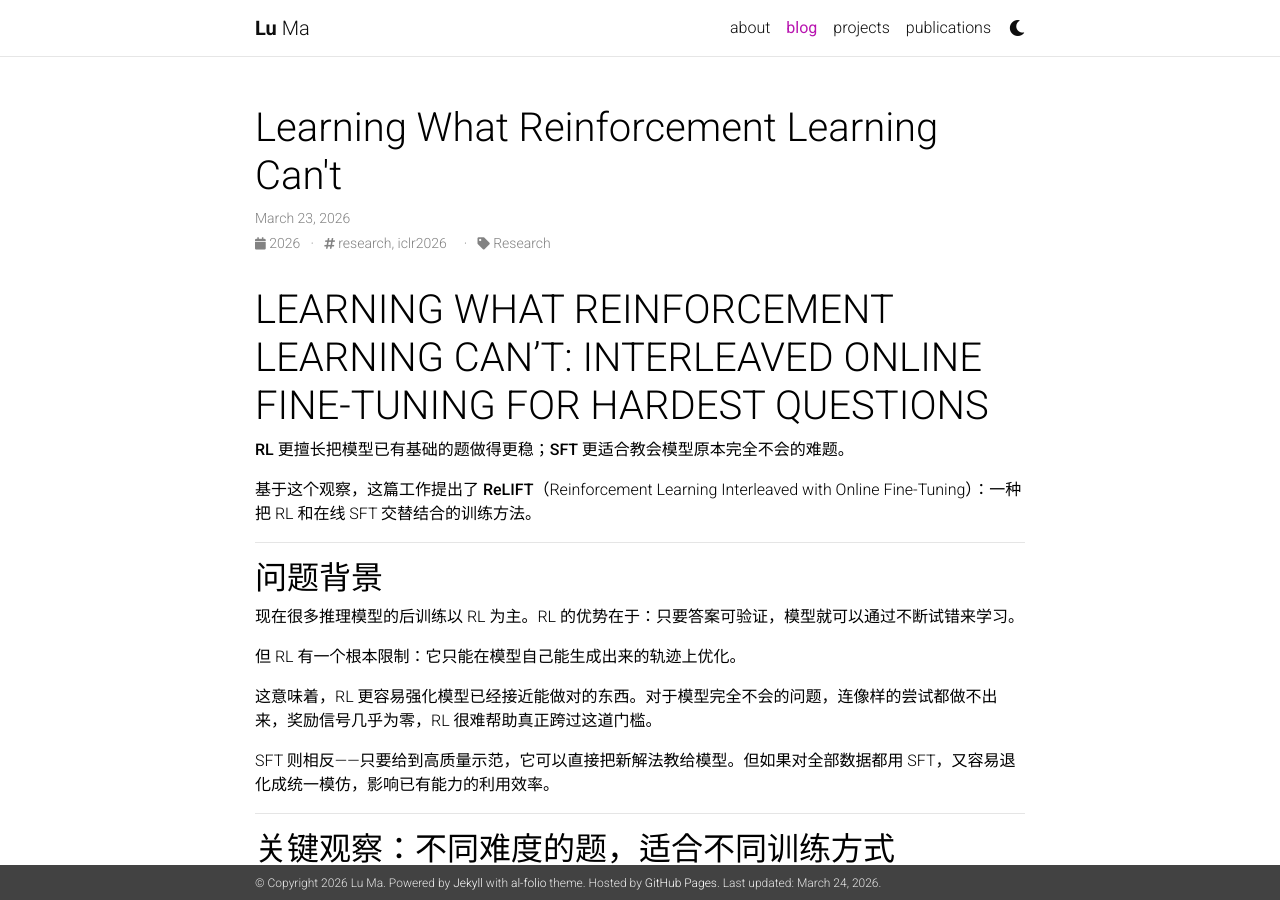
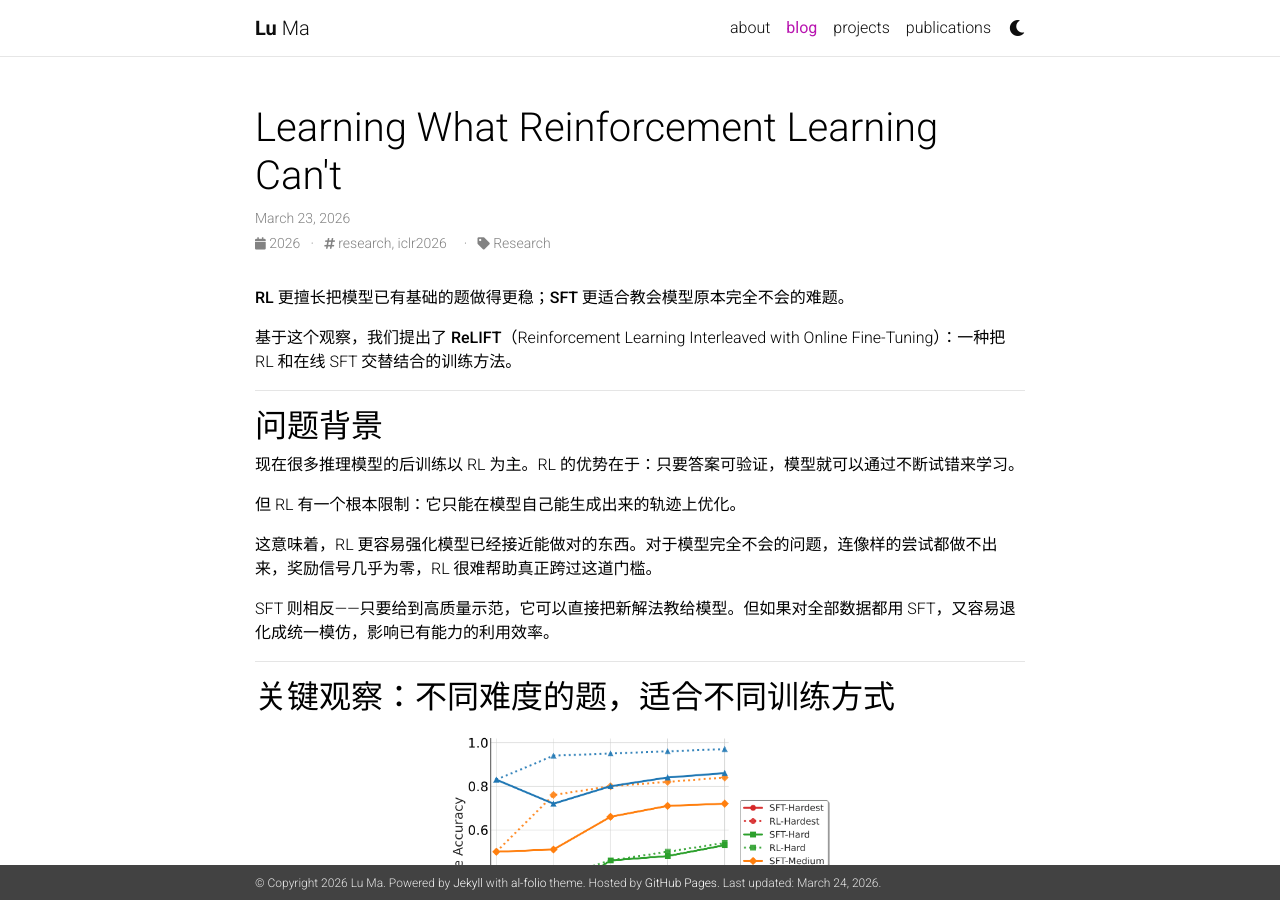
Before and after one commit to TheRoadQaQ/theroadqaq.github.io, a Jekyll site: the page built from blog/2026-03-23-relift.md, in a window 1280 px wide and 900 px high. Built offline with Jekyll 4.4.1, drawn with Linux system fonts in a browser that asks for light colours; comment, search, counter and statistics services are not loaded; a style sheet for code colours, icons or effects is not loaded.

Commit message:
update blog

```diff
--- a/blog/2026-03-23-relift.md
+++ b/blog/2026-03-23-relift.md
@@ -8,11 +8,9 @@
 img:
 ---
 
-# LEARNING WHAT REINFORCEMENT LEARNING CAN’T: INTERLEAVED ONLINE FINE-TUNING FOR HARDEST QUESTIONS
-
 **RL 更擅长把模型已有基础的题做得更稳；SFT 更适合教会模型原本完全不会的难题。**
 
-基于这个观察，这篇工作提出了 **ReLIFT**（Reinforcement Learning Interleaved with Online Fine-Tuning）：一种把 RL 和在线 SFT 交替结合的训练方法。
+基于这个观察，我们提出了 **ReLIFT**（Reinforcement Learning Interleaved with Online Fine-Tuning）：一种把 RL 和在线 SFT 交替结合的训练方法。
 
 ---
 
@@ -30,9 +28,9 @@
 
 ## 关键观察：不同难度的题，适合不同训练方式
 
-![Average Accuracy](/blog/relift_imgs/avg_acc_improved.png)
+<img src="/blog/relift_imgs/avg_acc_improved.png" alt="Average Accuracy" style="width: 50%; height: auto; display: block; margin: 1em auto;" />
 
-![Average Length](/blog/relift_imgs/avg_len_improved.png)
+<img src="/blog/relift_imgs/avg_len_improved.png" alt="Average Length" style="width: 50%; height: auto; display: block; margin: 1em auto;" />
 
 把题按难度分成四类：
 
@@ -60,7 +58,7 @@
 4. **插入小规模 SFT**：当 hardest questions 累积到一定数量后，做一次 targeted fine-tuning。
 5. **继续 RL**：在更新后的能力基础上循环。
 
-![ReLIFT Framework](/blog/relift_imgs/Framework.jpg)
+<img src="/blog/relift_imgs/Framework.jpg" alt="ReLIFT Framework" style="width: 50%; height: auto; display: block; margin: 1em auto;" />
 
 ---
 
```
